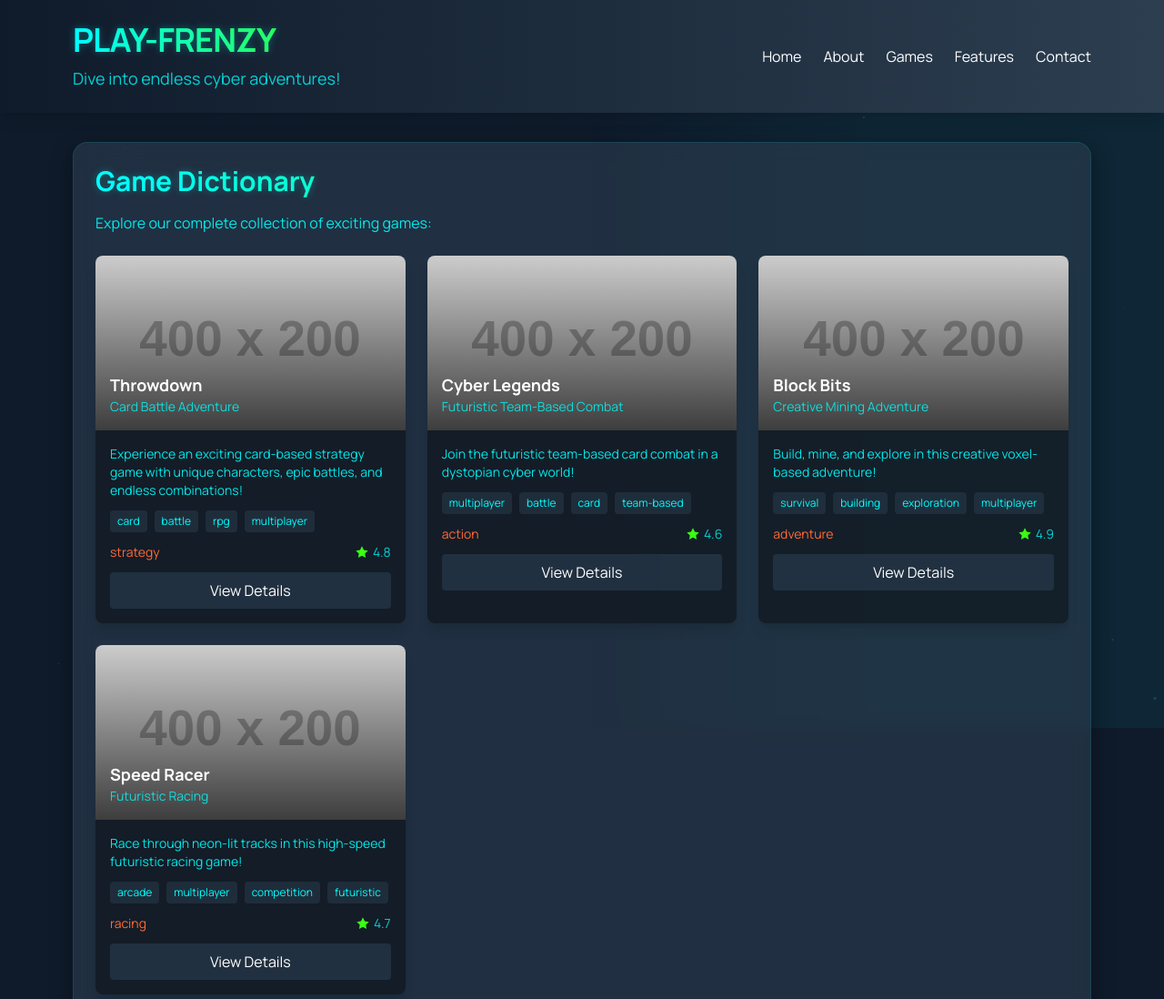
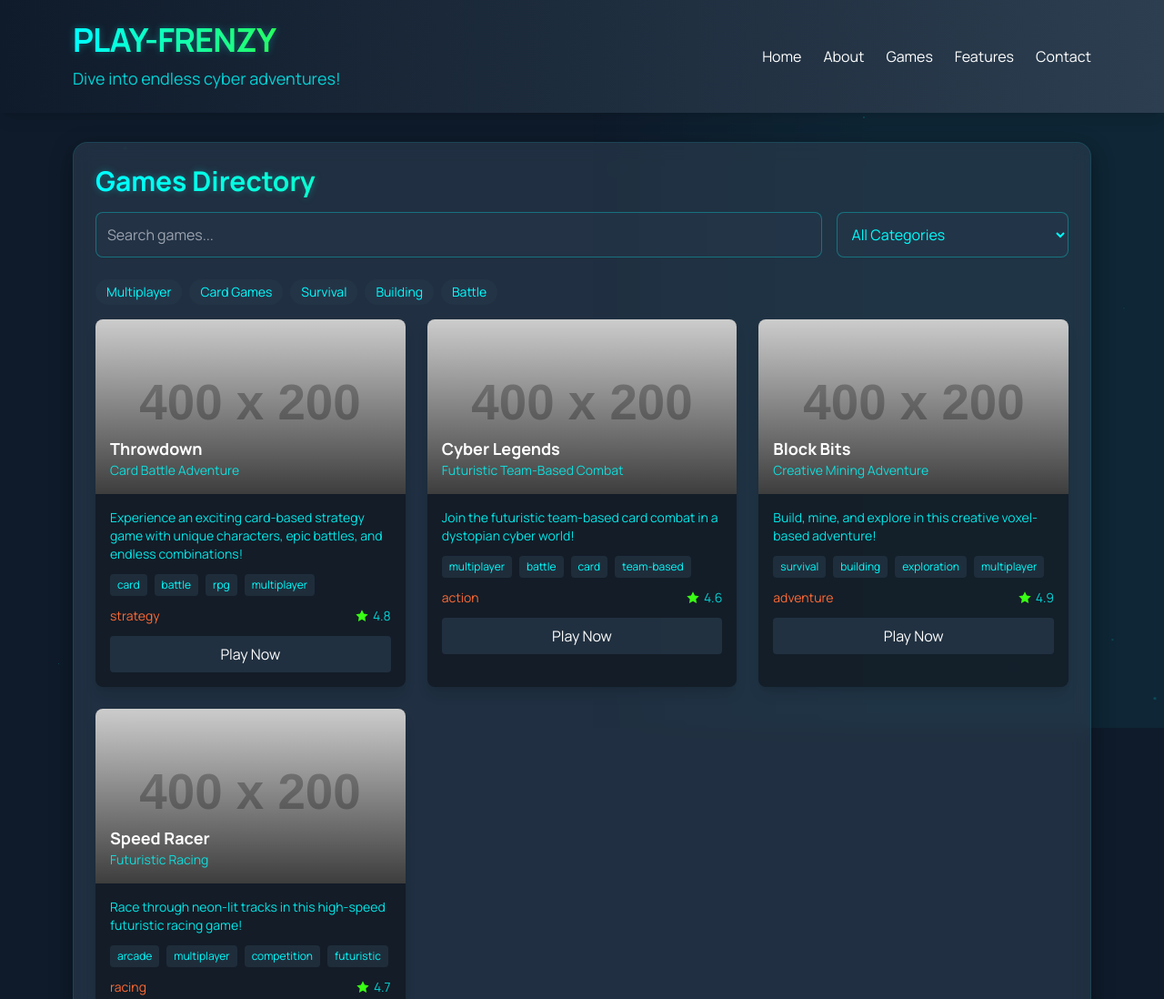
Before and after one commit to DRPris/play-frenzy.com, a plain HTML site: page index.html in a window 1280 px wide. Shown: the top 1098 px of the page at 91% size. Drawn offline with nearby package versions, Linux system fonts and the light colour scheme; placeholder pictures from the web are drawn by us; files whose address does not match are found by name.

Commit message:
Add files via upload

```diff
--- a/index.html
+++ b/index.html
@@ -253,22 +253,6 @@
 
     <!-- 主内容区 -->
     <main class="container mx-auto px-4 py-8 max-w-6xl relative z-10">
-        <!-- 游戏词典部分 -->
-        <section class="mb-12 reveal">
-            <div class="cyber-card p-6">
-                <h2 class="text-2xl md:text-3xl font-bold mb-4 neon-text">Game Dictionary</h2>
-                <p class="text-neon-blue/90 mb-6">Explore our complete collection of exciting games:</p>
-
-                <div id="game-dictionary" class="grid grid-cols-1 sm:grid-cols-2 lg:grid-cols-3 gap-6">
-                    <!-- 游戏卡片将通过JavaScript动态加载 -->
-                    <div class="col-span-3 text-center py-10">
-                        <div class="cyber-spinner"></div>
-                        <p class="text-neon-blue/90 mt-4">Loading games...</p>
-                    </div>
-                </div>
-            </div>
-        </section>
-
         <!-- 游戏目录部分 -->
         <section id="games-directory" class="mb-12 reveal">
             <div class="cyber-card p-6">
```
